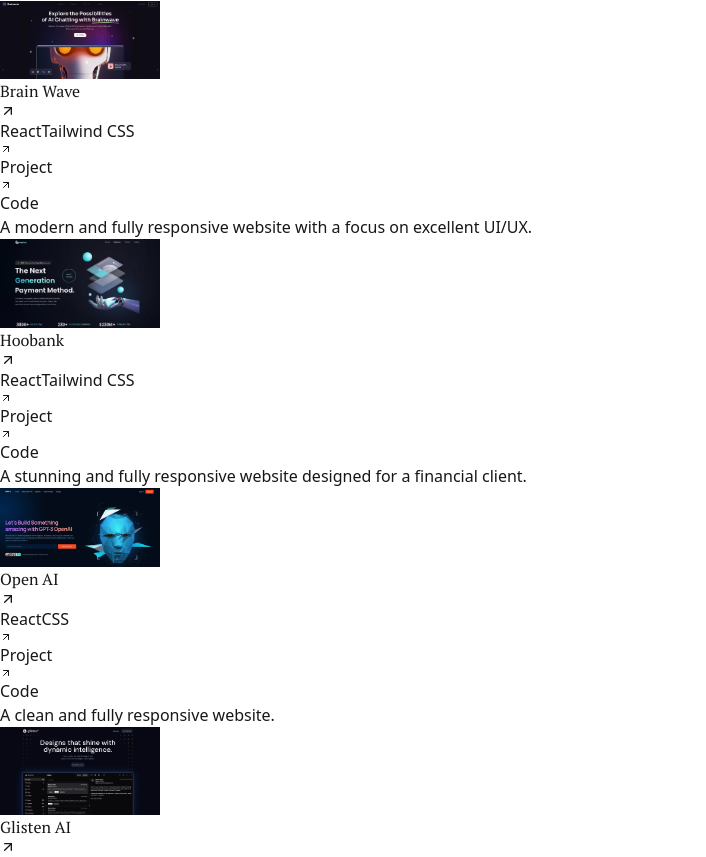
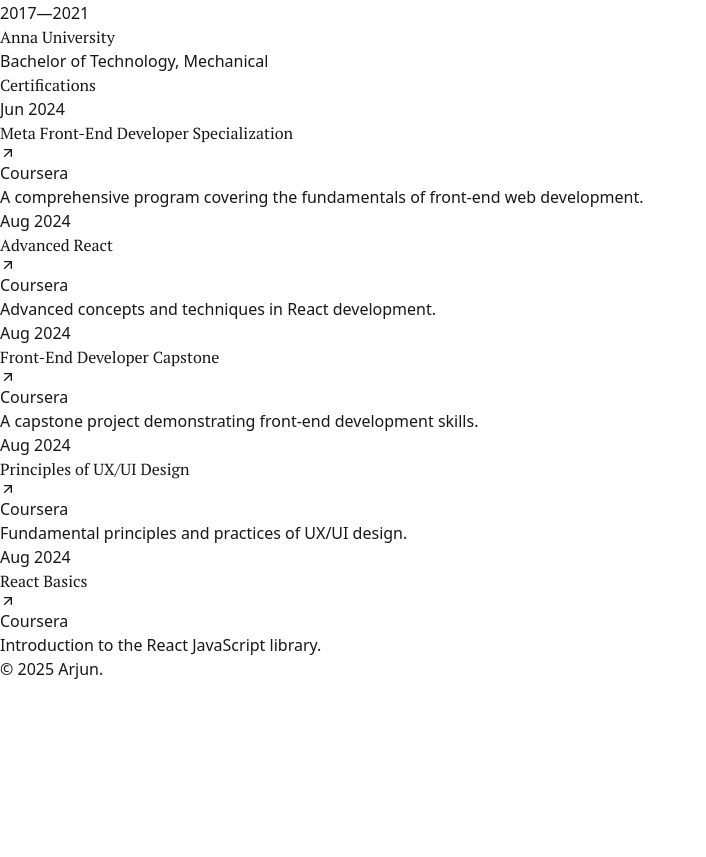
Before and after one commit to mrwick1/arjun-portfolio, a Next.js app: page / in a window 1280 px wide. Shown: the part 403-1260 px from the top of the page, without its empty margins (0-706 px from the left). After the commit the page ends 1084 px from the top, so only its background shows below. Built offline with nearby package versions, Linux system fonts and the light colour scheme.

Commit message:
commented out portfolio

```diff
--- a/src/data/portfolio.ts
+++ b/src/data/portfolio.ts
@@ -8,42 +8,42 @@
 }
 
 export const portfolioData: Portfolio[] = [
-  {
-    title: "Brain Wave",
-    description:
-      "A modern and fully responsive website with a focus on excellent UI/UX.",
-    technologies: ["React", "Tailwind CSS"],
-    projectUrl: "https://brainwave-blue.vercel.app/",
-    imageUrl:
-      "/assets/images/carrent.webp",
-    codeUrl: "https://github.com/mrwick1/brainwave",
-  },
-  {
-    title: "Hoobank",
-    description:
-      "A stunning and fully responsive website designed for a financial client.",
-    technologies: ["React", "Tailwind CSS"],
-    projectUrl: "https://hoobank-sepia.vercel.app/",
-    imageUrl:
-      "/assets/images/jobit.webp",
-    codeUrl: "https://github.com/mrwick1/hoobank",
-  },
-  {
-    title: "Open AI",
-    description: "A clean and fully responsive website.",
-    technologies: ["React", "CSS"],
-    projectUrl: "https://open-ai-dun.vercel.app/",
-    imageUrl:
-      "/assets/images/tripguide.webp",
-    codeUrl: "https://github.com/mrwick1/open-ai",
-  },
-  {
-    title: "Glisten AI",
-    description: "A modern Next.js website with engaging animations.",
-    technologies: ["Next.js", "Tailwind CSS", "GSAP"],
-    projectUrl: "https://glisten-ai-wheat.vercel.app/",
-    imageUrl:
-      "/assets/images/glisten.webp",
-    codeUrl: "https://github.com/mrwick1/glisten-app",
-  },
+  // {
+  //   title: "Brain Wave",
+  //   description:
+  //     "A modern and fully responsive website with a focus on excellent UI/UX.",
+  //   technologies: ["React", "Tailwind CSS"],
+  //   projectUrl: "https://brainwave-blue.vercel.app/",
+  //   imageUrl:
+  //     "/assets/images/carrent.webp",
+  //   codeUrl: "https://github.com/mrwick1/brainwave",
+  // },
+  // {
+  //   title: "Hoobank",
+  //   description:
+  //     "A stunning and fully responsive website designed for a financial client.",
+  //   technologies: ["React", "Tailwind CSS"],
+  //   projectUrl: "https://hoobank-sepia.vercel.app/",
+  //   imageUrl:
+  //     "/assets/images/jobit.webp",
+  //   codeUrl: "https://github.com/mrwick1/hoobank",
+  // },
+  // {
+  //   title: "Open AI",
+  //   description: "A clean and fully responsive website.",
+  //   technologies: ["React", "CSS"],
+  //   projectUrl: "https://open-ai-dun.vercel.app/",
+  //   imageUrl:
+  //     "/assets/images/tripguide.webp",
+  //   codeUrl: "https://github.com/mrwick1/open-ai",
+  // },
+  // {
+  //   title: "Glisten AI",
+  //   description: "A modern Next.js website with engaging animations.",
+  //   technologies: ["Next.js", "Tailwind CSS", "GSAP"],
+  //   projectUrl: "https://glisten-ai-wheat.vercel.app/",
+  //   imageUrl:
+  //     "/assets/images/glisten.webp",
+  //   codeUrl: "https://github.com/mrwick1/glisten-app",
+  // },
 ];
```
